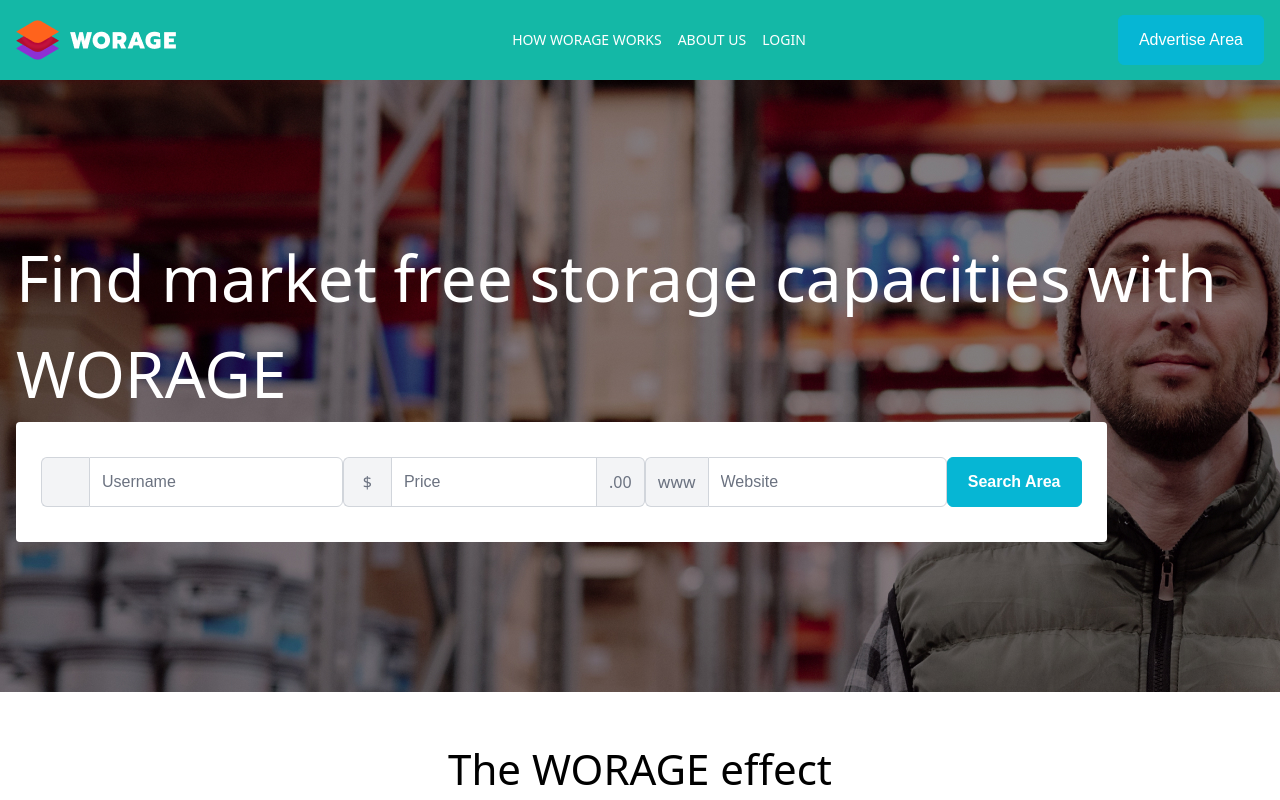
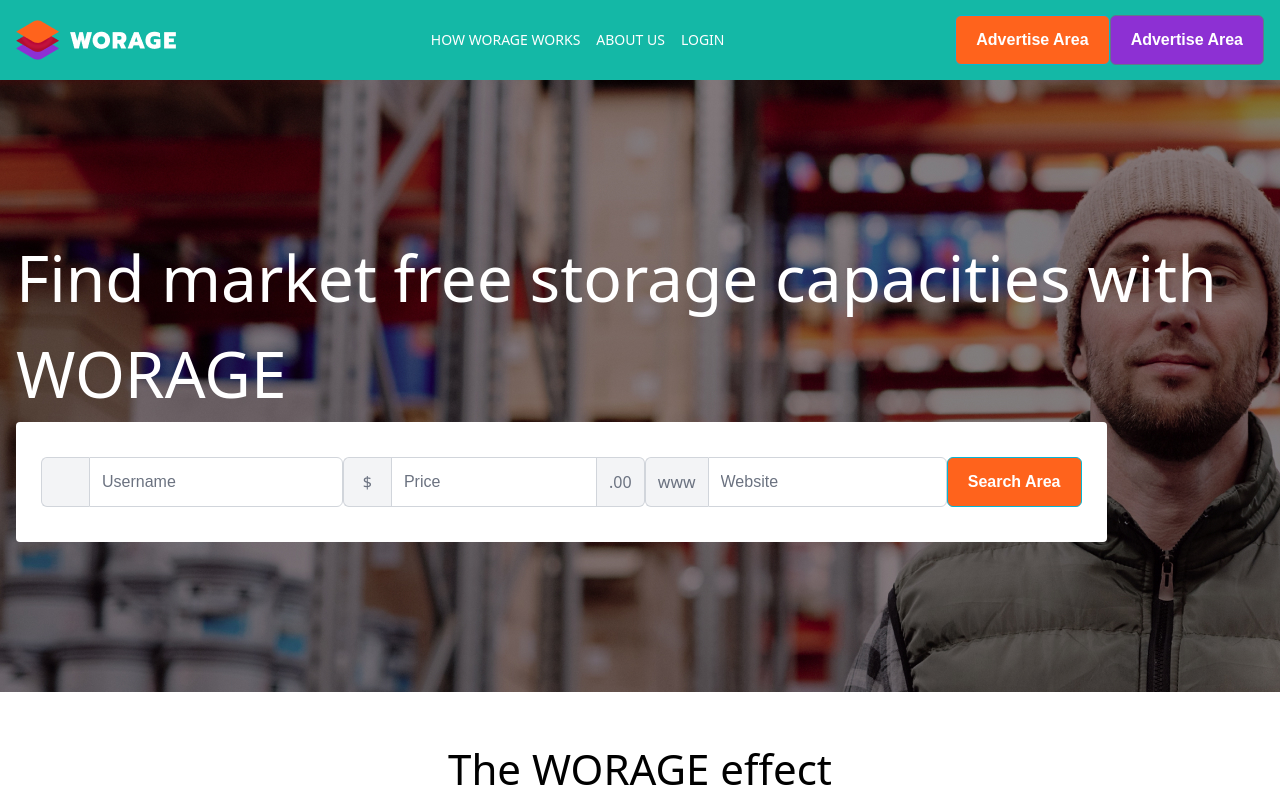
Before and after one commit to larsandrelarsen/PrimeReactTest, a React (Create React App) app: page / in a window 1280 px wide. Shown: the top 800 px of the page. Built offline with nearby package versions, Linux system fonts and the light colour scheme; a web font is replaced by a local one.

Commit message:
primeReact mit Tailwind override

```diff
--- /dev/null
+++ b/src/PrimeReactTailwind.css
@@ -0,0 +1,7 @@
+.p-button.p-button-secondary {
+  @apply bg-pink-900;
+}
+
+.p-button {
+  @apply bg-orange-900;
+}
--- a/src/component/nav/TopNav.tsx
+++ b/src/component/nav/TopNav.tsx
@@ -28,8 +28,10 @@
           </a>
         </div>
         <div>
-          <Button>
-            Advertise Area
+          <Button label="Advertise Area">
+            <Ripple />
+          </Button>
+          <Button label="Advertise Area" severity="secondary">
             <Ripple />
           </Button>
         </div>
--- a/src/index.tsx
+++ b/src/index.tsx
@@ -4,6 +4,7 @@
 import reportWebVitals from './reportWebVitals';
 import './Index.css'
 import "primereact/resources/themes/lara-light-cyan/theme.css";
+import "./PrimeReactTailwind.css";
 
 const root = ReactDOM.createRoot(
   document.getElementById('root') as HTMLElement
@@ -14,7 +15,4 @@
   </React.StrictMode>
 );
 
-// If you want to start measuring performance in your app, pass a function
-// to log results (for example: reportWebVitals(console.log))
-// or send to an analytics endpoint. Learn more: https://bit.ly/CRA-vitals
 reportWebVitals();
```
